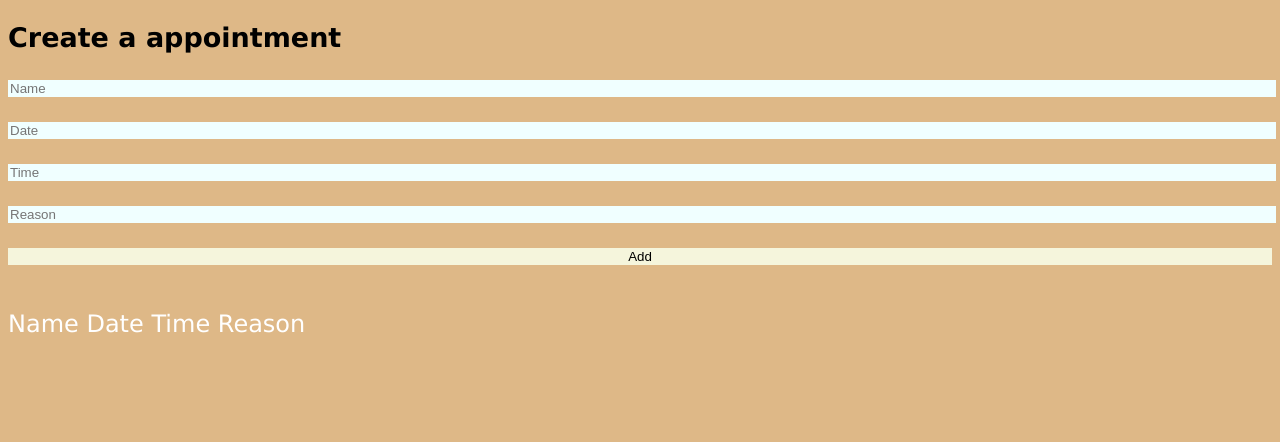
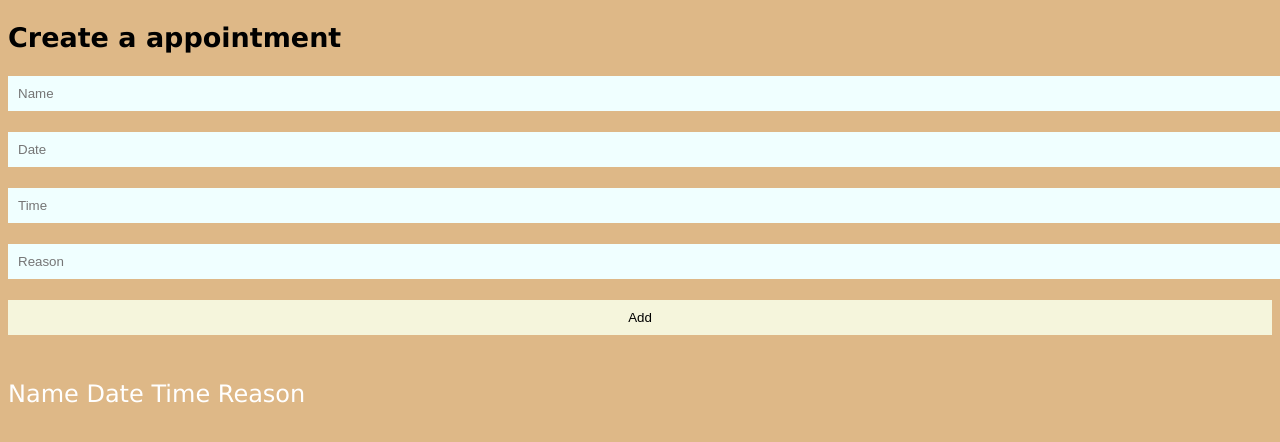
Before and after one commit to upnept/unit3, a website: page pages/index.html in a window 1280 px wide. Drawn offline with Linux system fonts and the light colour scheme; no server answers.

Commit message:
final polish

```diff
--- a/pages/index.html
+++ b/pages/index.html
@@ -14,14 +14,14 @@
             input {
                 background-color:azure;
                 width: 100%;
-                height: 55%;
+                padding: 10px;
                 border: none;
                 outline: none;
             }
             button {
                 background-color: beige;
                 width: 100%;
-                height: 55%;
+                padding: 10px;
                 border: none;
             }
             button:hover {
@@ -80,6 +80,8 @@
                     };
 
                     p.appendChild(delBtn);
+                    p.appendChild(document.createElement('br'));
+                    p.appendChild(document.createElement('br'));
                     p.appendChild(updBtn);
 
                     parent.appendChild(p);
```
